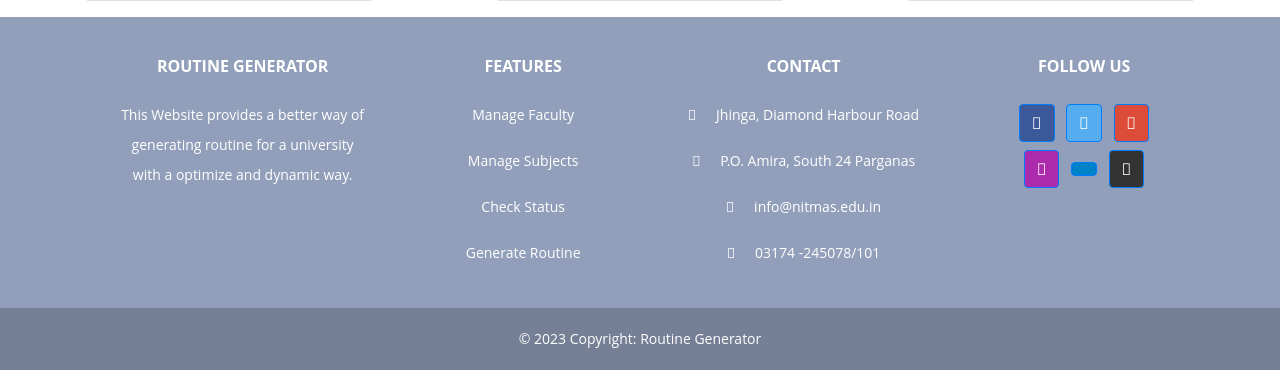
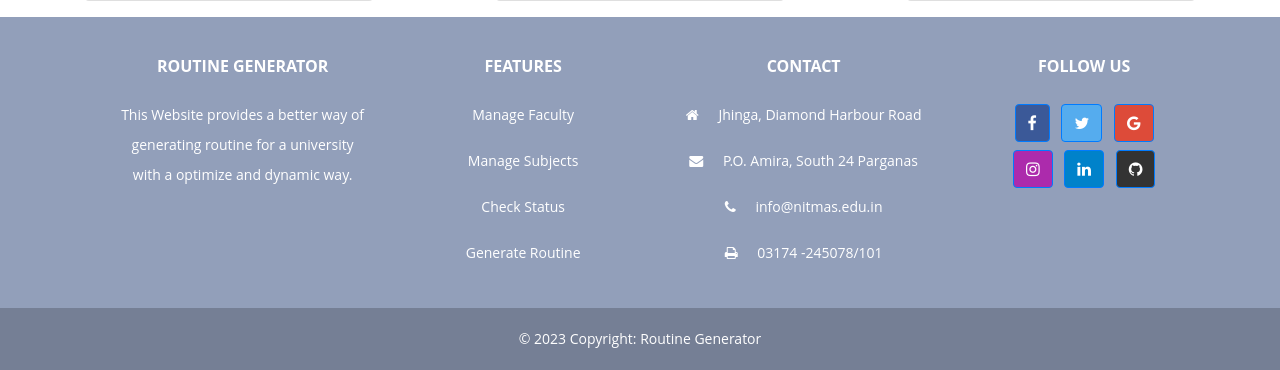
Before and after one commit to Codersfreedom/project, a PHP site: page / in a window 1280 px wide. Shown: the part 1314-1684 px from the top of the page. Run offline with PHP 8.4, Linux system fonts and the light colour scheme; some libraries are stand-ins or nearby versions.

Commit message:
modify icon in index page

```diff
--- a/index.php
+++ b/index.php
@@ -201,10 +201,10 @@
           <!-- Grid column -->
           <div class="col-md-4 col-lg-3 col-xl-3 mx-auto mt-3">
             <h6 class="text-uppercase mb-4 font-weight-bold">Contact</h6>
-            <p><i class="fas fa-home mr-3"></i> Jhinga, Diamond Harbour Road</p>
-            <p><i class="fas fa-envelope mr-3"></i> P.O. Amira, South 24 Parganas</p>
-            <p><i class="fas fa-phone mr-3"></i> info@nitmas.edu.in</p>
-            <p><i class="fas fa-print mr-3"></i> 03174 -245078/101</p>
+            <p><i class="fa fa-home mr-3"></i> Jhinga, Diamond Harbour Road</p>
+            <p><i class="fa fa-envelope mr-3"></i> P.O. Amira, South 24 Parganas</p>
+            <p><i class="fa fa-phone mr-3"></i> info@nitmas.edu.in</p>
+            <p><i class="fa fa-print mr-3"></i> 03174 -245078/101</p>
           </div>
           <!-- Grid column -->
 
@@ -214,26 +214,26 @@
 
             <!-- Facebook -->
             <a class="btn btn-primary btn-floating m-1" style="background-color: #3b5998" href="#!" role="button"><i
-                class="fab fa-facebook-f"></i></a>
+                class="fa fa-facebook-f"></i></a>
 
             <!-- Twitter -->
             <a class="btn btn-primary btn-floating m-1" style="background-color: #55acee" href="#!" role="button"><i
-                class="fab fa-twitter"></i></a>
+                class="fa fa-twitter"></i></a>
 
             <!-- Google -->
             <a class="btn btn-primary btn-floating m-1" style="background-color: #dd4b39" href="#!" role="button"><i
-                class="fab fa-google"></i></a>
+                class="fa fa-google"></i></a>
 
             <!-- Instagram -->
             <a class="btn btn-primary btn-floating m-1" style="background-color: #ac2bac" href="#!" role="button"><i
-                class="fab fa-instagram"></i></a>
+                class="fa fa-instagram"></i></a>
 
             <!-- Linkedin -->
             <a class="btn btn-primary btn-floating m-1" style="background-color: #0082ca" href="#!" role="button"><i
-                class="fab fa-linkedin-in"></i></a>
+                class="fa fa-linkedin"></i></a>
             <!-- Github -->
             <a class="btn btn-primary btn-floating m-1" style="background-color: #333333" href="#!" role="button"><i
-                class="fab fa-github"></i></a>
+                class="fa fa-github"></i></a>
           </div>
         </div>
         <!--Grid row-->
```
